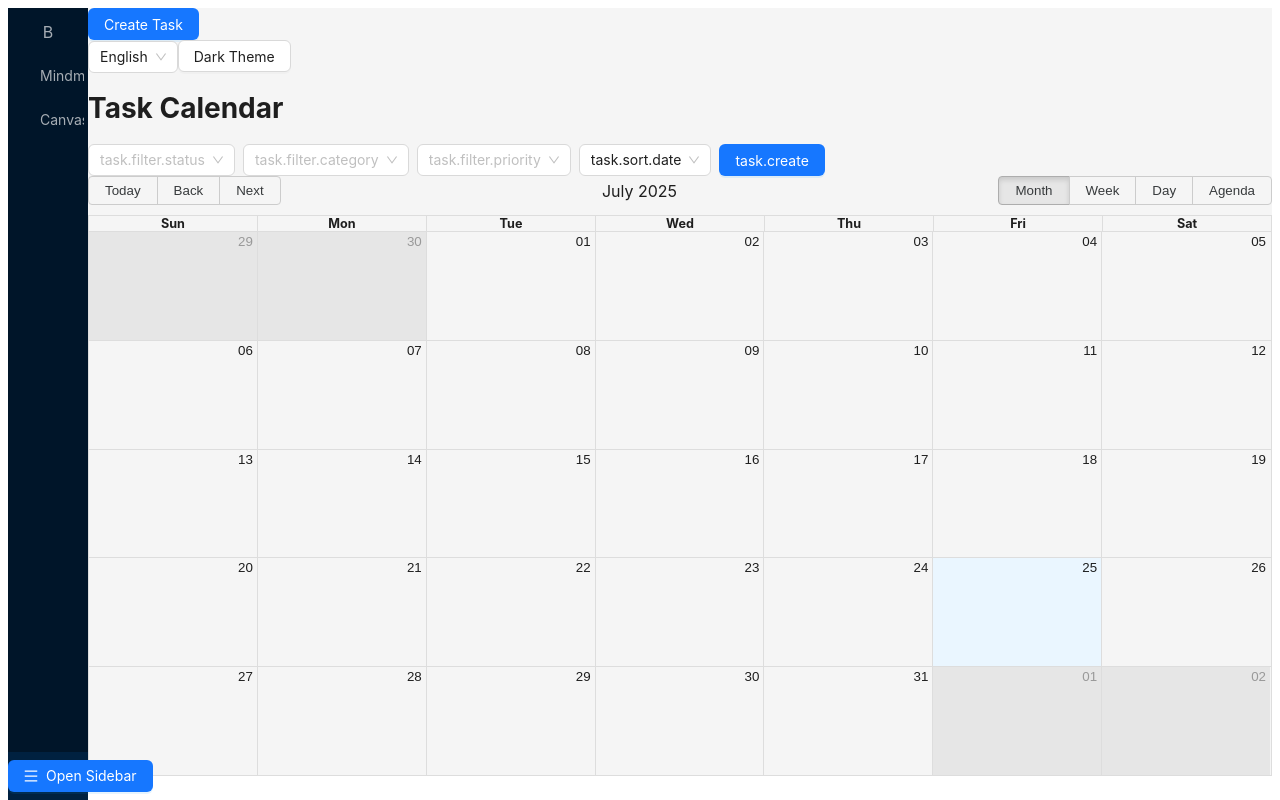
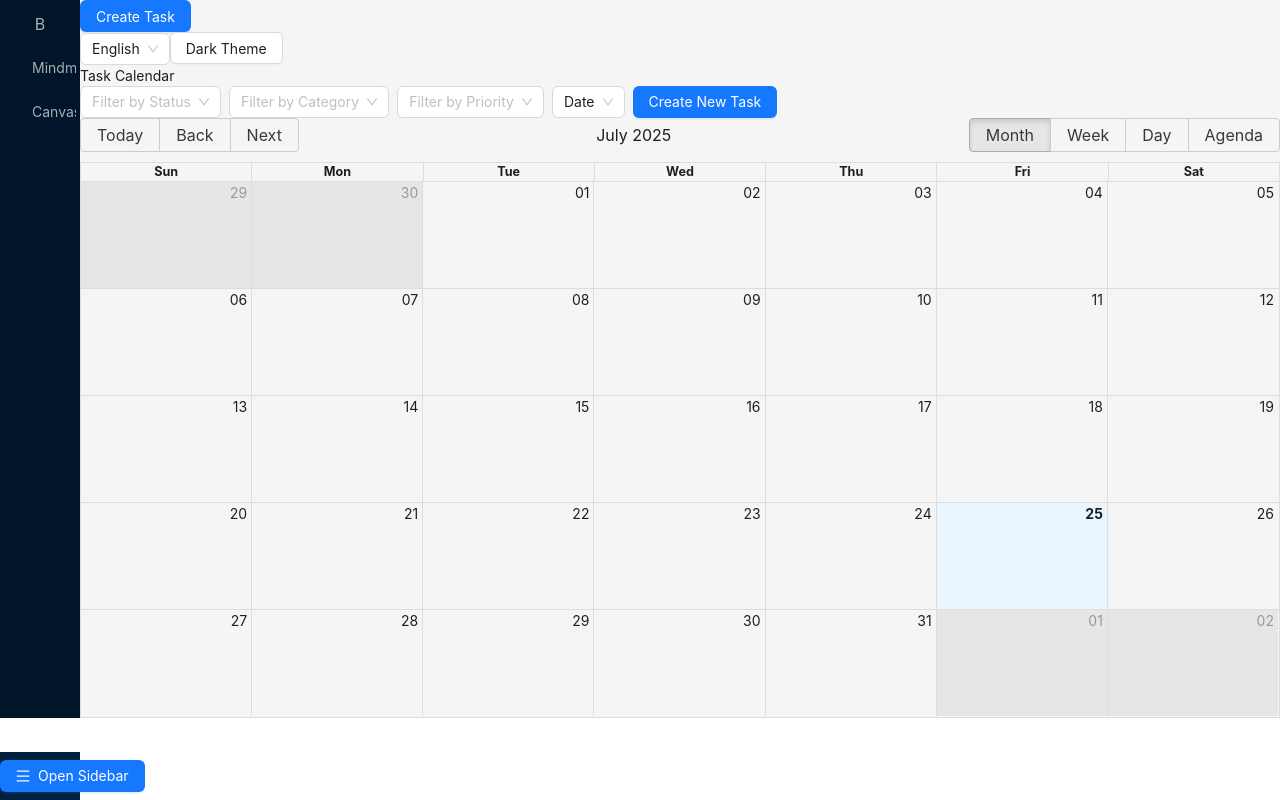
Before and after one commit to LeshBerz/task-manager, a React (Vite) app in the folder client/: page / in a window 1280 px wide. Built offline with nearby package versions, Linux system fonts and the light colour scheme.

Commit message:
feat: add styles.css, en/ru translations for pages/Main

```diff
--- a/client/src/features/i18n/translations/en.json
+++ b/client/src/features/i18n/translations/en.json
@@ -26,5 +26,23 @@
   "mindmap.title": "Mindmap",
   "mindmap.comingSoon": "Mindmap feature coming soon!",
   "canvas.title": "Canvas",
-  "canvas.comingSoon": "Canvas feature coming soon!"
+  "canvas.comingSoon": "Canvas feature coming soon!",
+  "task.filter.status": "Filter by Status",
+  "task.filter.category": "Filter by Category",
+  "task.filter.priority": "Filter by Priority",
+  "task.sort.label": "Sort by",
+  "task.sort.date": "Date",
+  "task.sort.priority": "Priority",
+  "task.status.toDo": "To Do",
+  "task.status.inProgress": "In Progress",
+  "task.status.done": "Done",
+  "task.category.bug": "Bug",
+  "task.category.feature": "Feature",
+  "task.category.documentation": "Documentation",
+  "task.category.refactor": "Refactor",
+  "task.category.test": "Test",
+  "task.priority.low": "Low",
+  "task.priority.medium": "Medium",
+  "task.priority.high": "High",
+  "task.create": "Create New Task"
 }
--- a/client/src/features/i18n/translations/ru.json
+++ b/client/src/features/i18n/translations/ru.json
@@ -26,5 +26,23 @@
   "mindmap.title": "Майндмэп",
   "mindmap.comingSoon": "Функция майндмэп скоро появится!",
   "canvas.title": "Холст",
-  "canvas.comingSoon": "Функция холста скоро появится!"
+  "canvas.comingSoon": "Функция холста скоро появится!",
+  "task.filter.status": "Фильтр по статусу",
+  "task.filter.category": "Фильтр по категории",
+  "task.filter.priority": "Фильтр по приоритету",
+  "task.sort.label": "Сортировать по",
+  "task.sort.date": "Дата",
+  "task.sort.priority": "Приоритет",
+  "task.status.toDo": "К выполнению",
+  "task.status.inProgress": "В процессе",
+  "task.status.done": "Выполнено",
+  "task.category.bug": "Ошибка",
+  "task.category.feature": "Функция",
+  "task.category.documentation": "Документация",
+  "task.category.refactor": "Рефакторинг",
+  "task.category.test": "Тест",
+  "task.priority.low": "Низкий",
+  "task.priority.medium": "Средний",
+  "task.priority.high": "Высокий",
+  "task.create": "Создать новую задачу"
 }
--- a/client/src/pages/Main/index.tsx
+++ b/client/src/pages/Main/index.tsx
@@ -4,8 +4,9 @@ import { Calendar, momentLocalizer } from 'react-big-calendar';
 import moment from 'moment';
 import { useTaskStore } from '@entities/task/store/TaskStore';
 import { useNavigate } from 'react-router-dom';
-import { Select, Button, Space } from 'antd';
+import { Select, Button, Space, Spin } from 'antd';
 import { observer } from 'mobx-react-lite';
+import './styles.css';
 import 'react-big-calendar/lib/css/react-big-calendar.css';
 
 /**
@@ -88,12 +89,10 @@ const Main: React.FC = observer(() => {
   ];
 
   return (
-    <div className="p-4 max-w-7xl mx-auto">
-      <h1 className="text-2xl font-bold mb-4 dark:text-white">
-        {t('main.title')}
-      </h1>
+    <div className="main-container">
+      <h1 className="main-title">{t('main.title')}</h1>
       {/* Filters and Sorting */}
-      <div className="mb-4 flex flex-wrap gap-4">
+      <div className="filter-container">
         <Space>
           <Select
             placeholder={t('task.filter.status')}
@@ -126,14 +125,19 @@ const Main: React.FC = observer(() => {
           <Button
             type="primary"
             onClick={() => navigate('/task/new')}
-            className="bg-blue-500"
+            className="create-button"
           >
             {t('task.create')}
           </Button>
         </Space>
       </div>
       {/* Calendar */}
-      <div className="bg-white dark:bg-gray-800 rounded-lg shadow-lg p-4">
+      <div className="calendar-container">
+        {taskStore.isLoading ? (
+          <div className="flex justify-center items-center h-[600px]">
+            <Spin size="large" />
+          </div>
+        ) : (
           <Calendar
             localizer={localizer}
             events={events}
@@ -143,8 +147,12 @@ const Main: React.FC = observer(() => {
             onSelectEvent={handleSelectEvent}
             onSelectSlot={handleSelectSlot}
             selectable
-          className="dark:text-white"
+            className="calendar"
+            eventPropGetter={(event) => ({
+              className: 'hover:bg-blue-100 dark:hover:bg-blue-900 cursor-pointer',
+            })}
           />
+        )}
       </div>
     </div>
   );
--- /dev/null
+++ b/client/src/pages/Main/styles.css
@@ -0,0 +1,29 @@
+@tailwind base;
+@tailwind components;
+@tailwind utilities;
+
+@layer components {
+  .main-container {
+    @apply p-4 max-w-7xl mx-auto;
+  }
+
+  .main-title {
+    @apply text-2xl font-bold mb-4 dark:text-white;
+  }
+
+  .filter-container {
+    @apply mb-4 flex flex-wrap gap-4;
+  }
+
+  .calendar-container {
+    @apply bg-white dark:bg-gray-800 rounded-lg shadow-lg p-4;
+  }
+
+  .calendar {
+    @apply dark:text-white;
+  }
+
+  .create-button {
+    @apply bg-blue-500 hover:bg-blue-600 text-white;
+  }
+}
```
Lines whose indentation alone changed are shown as unchanged.
